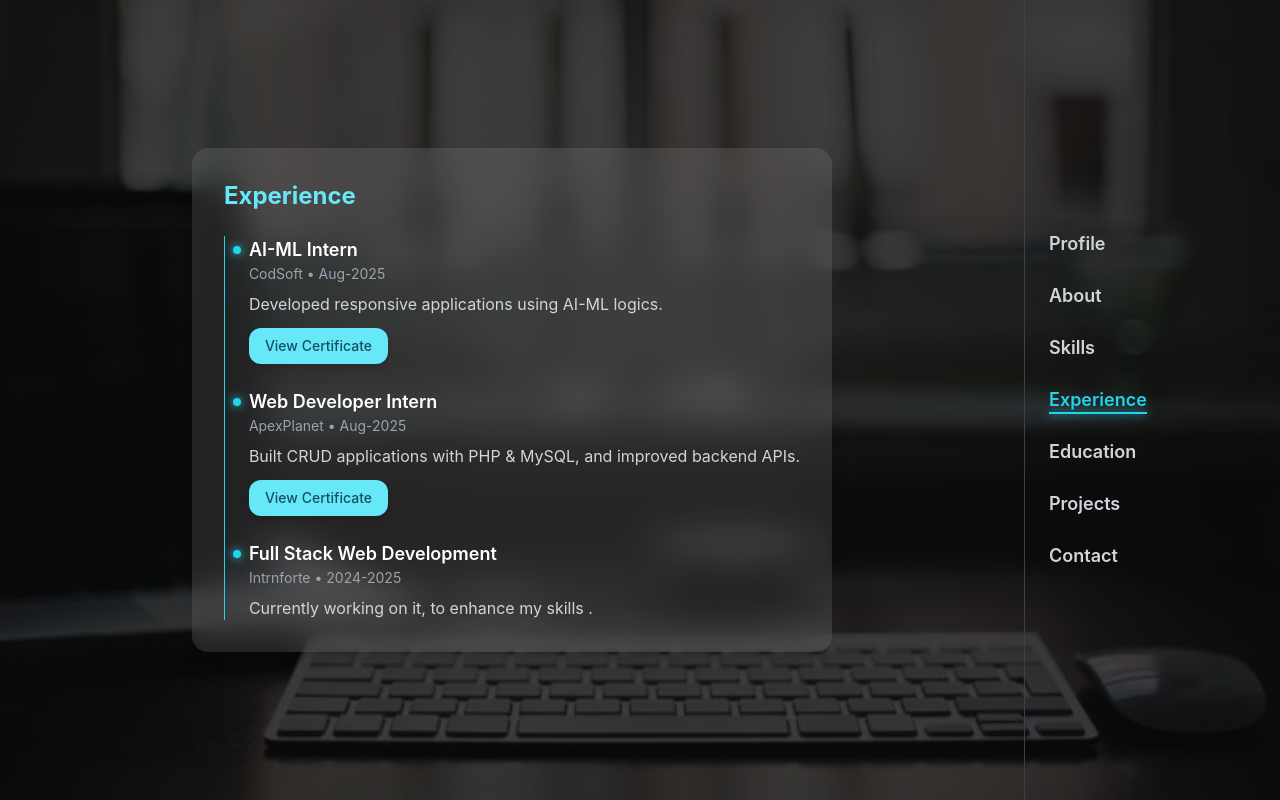
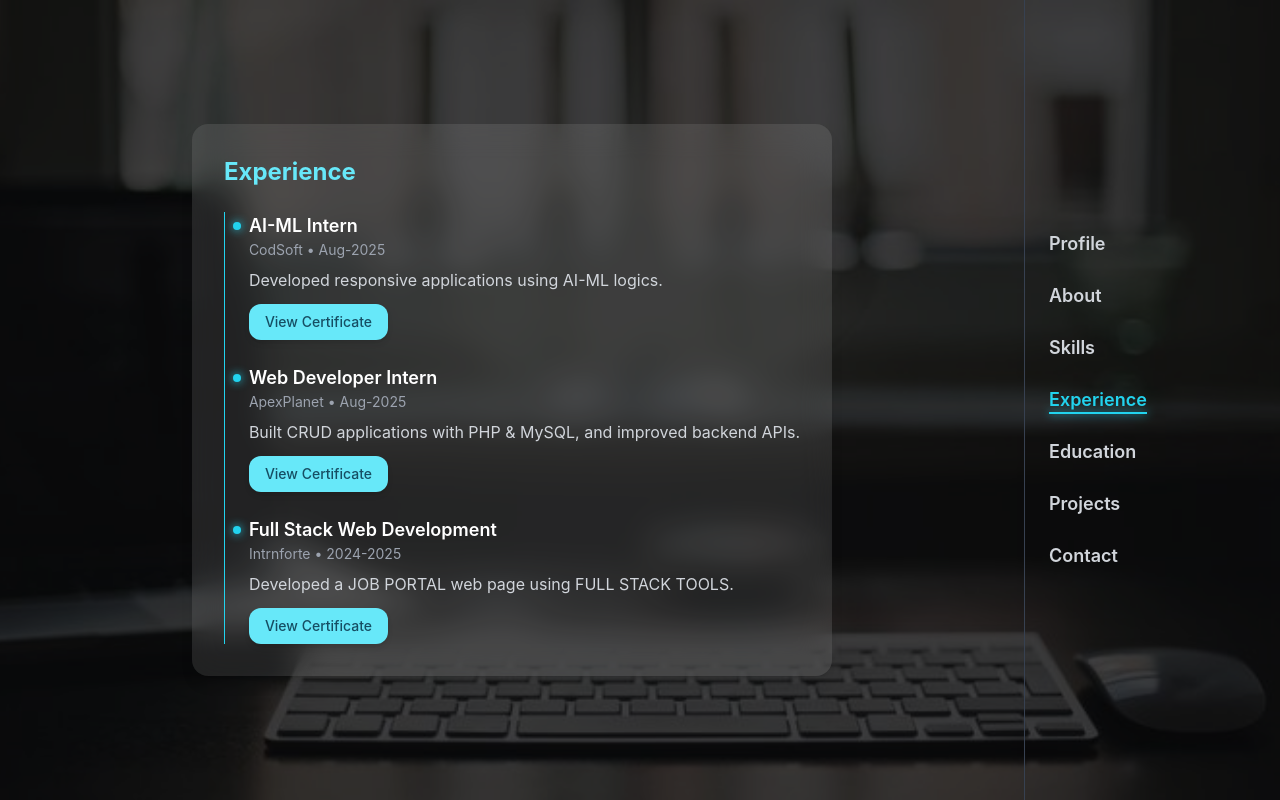
Before and after one commit to Surya-1432/my-portfolio, a React (Create React App) app: page / in a window 1280 px wide. Both pictures are taken after a click on the button "Experience". Built offline with nearby package versions, Linux system fonts and the light colour scheme.

Commit message:
new updates

```diff
--- a/src/components/Experience.jsx
+++ b/src/components/Experience.jsx
@@ -20,8 +20,8 @@ const experiences = [
     role: "Full Stack Web Development ",
     company: "Intrnforte",
     period: "2024-2025",
-    description: "Currently working on it, to enhance my skills .",
-
+    description: "Developed a JOB PORTAL web page using FULL STACK TOOLS.",
+    certificate: "/certificates/Full_Stack_Web_Development.pdf",
   },
 ];
 
```
Also changed, not shown: 1 other file (tests, documents, lock files or other folders).
